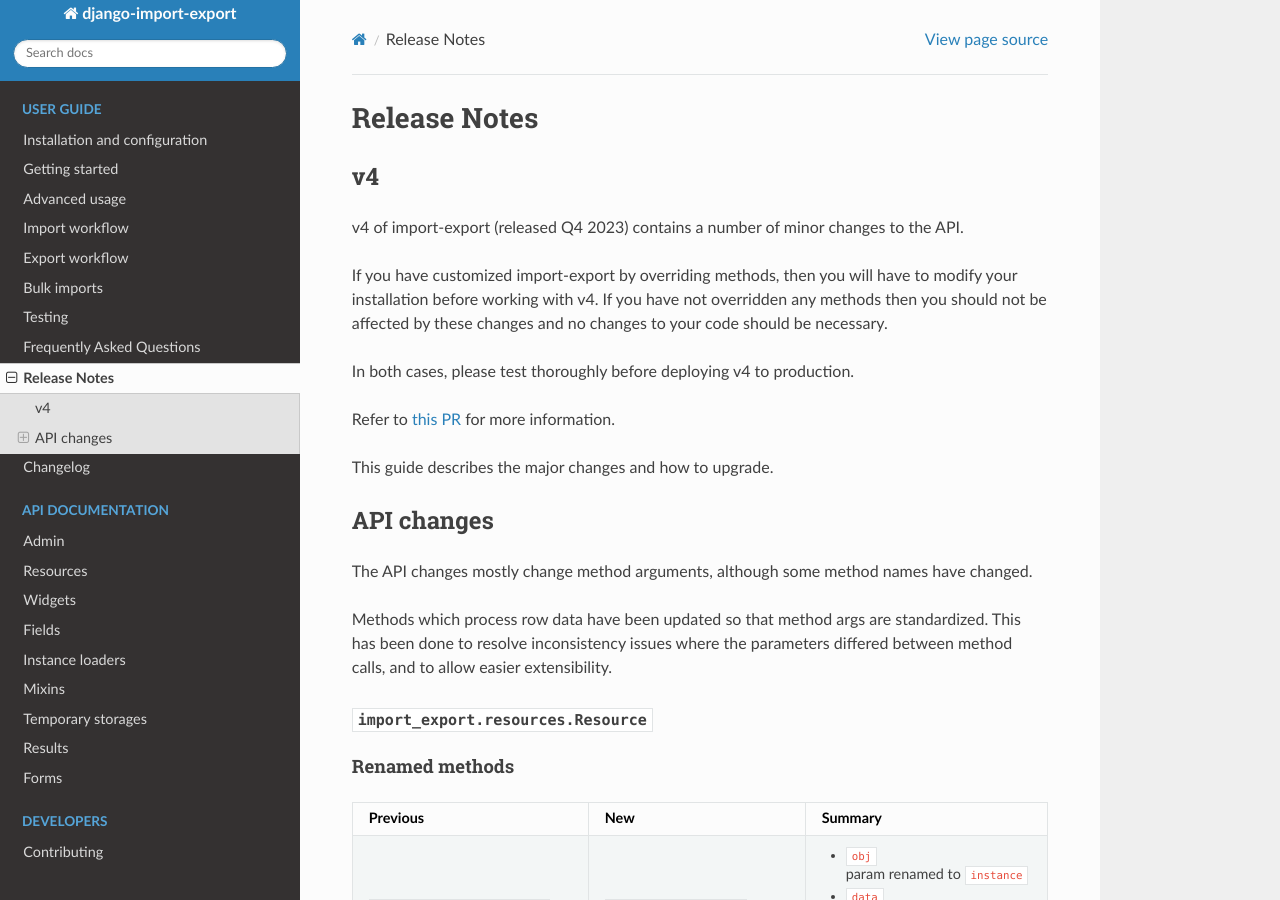
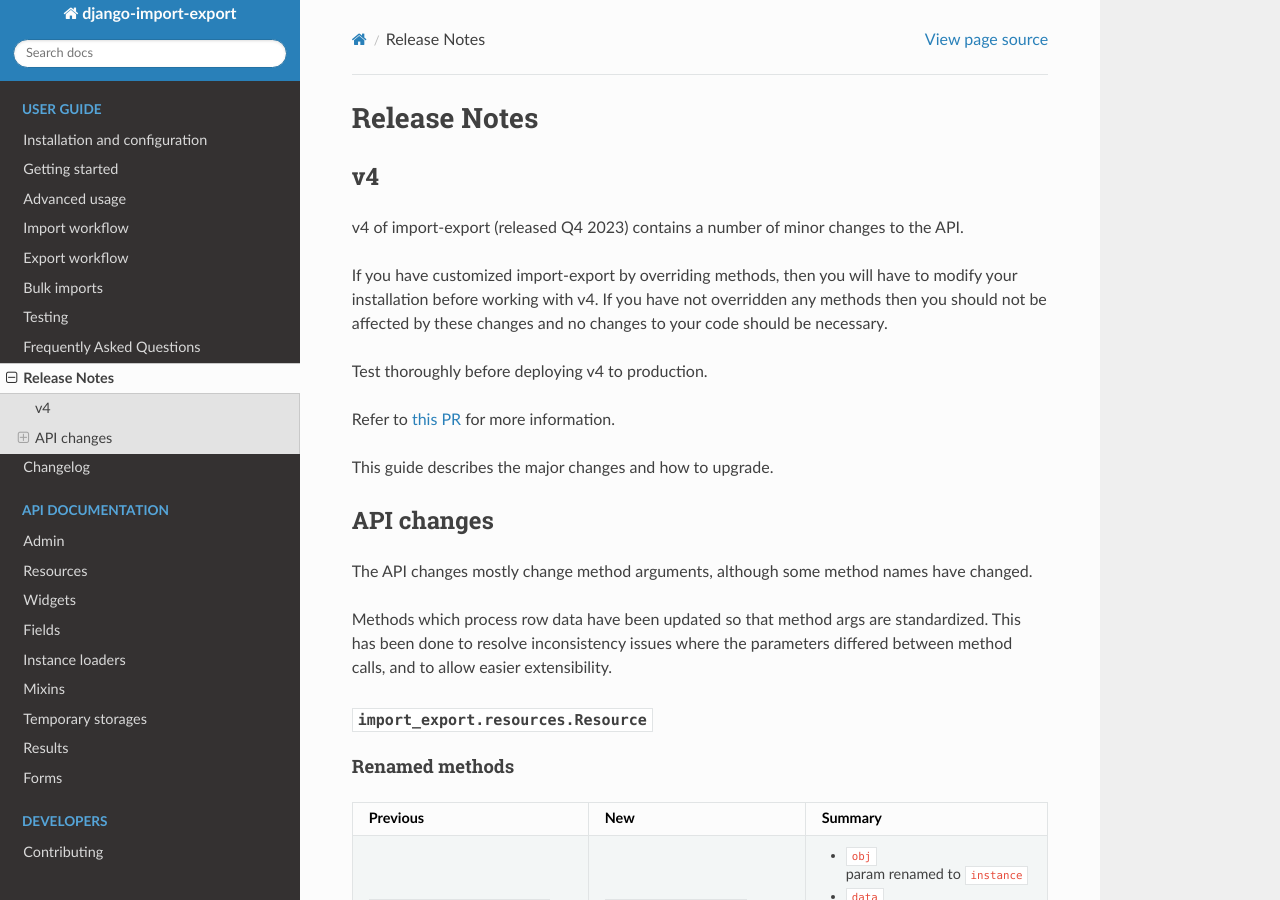
Before and after one commit to django-import-export/django-import-export, a Sphinx documentation site: the page built from docs/release_notes.rst, in a window 1280 px wide and 900 px high. Built offline with Sphinx 7.4.7 and the Read the Docs theme 2.0.0, drawn with Linux system fonts in a browser that asks for light colours; pages that are not in the unit, such as notebooks, are missing from menus; the version number could not be read and is left out.

Commit message:
updated release notes

```diff
--- a/docs/release_notes.rst
+++ b/docs/release_notes.rst
@@ -12,7 +12,7 @@ modify your installation before working with v4.  If you have not overridden any
 methods then you should not be affected by these changes and no changes to your code
 should be necessary.
 
-In both cases, please test thoroughly before deploying v4 to production.
+Test thoroughly before deploying v4 to production.
 
 Refer to
 `this PR <https://github.com/django-import-export/django-import-export/pull/1641/>`_
```
